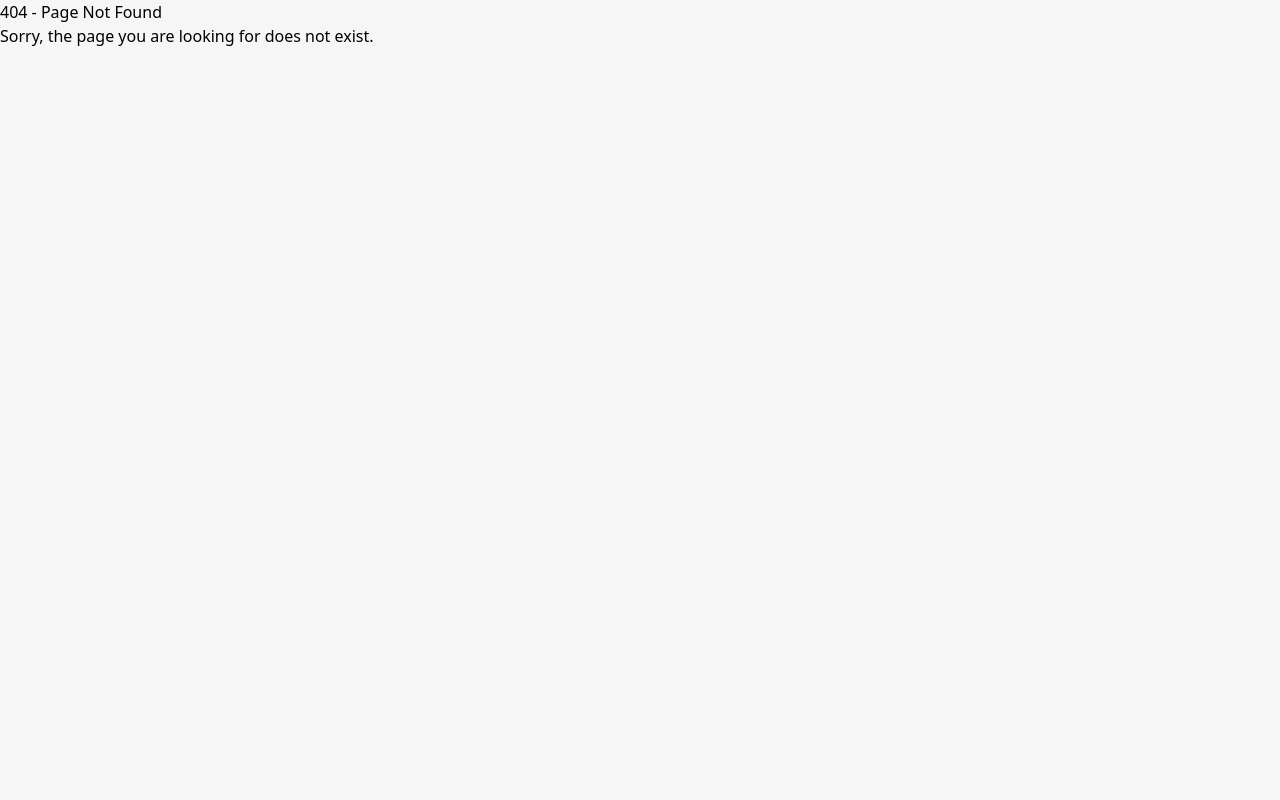
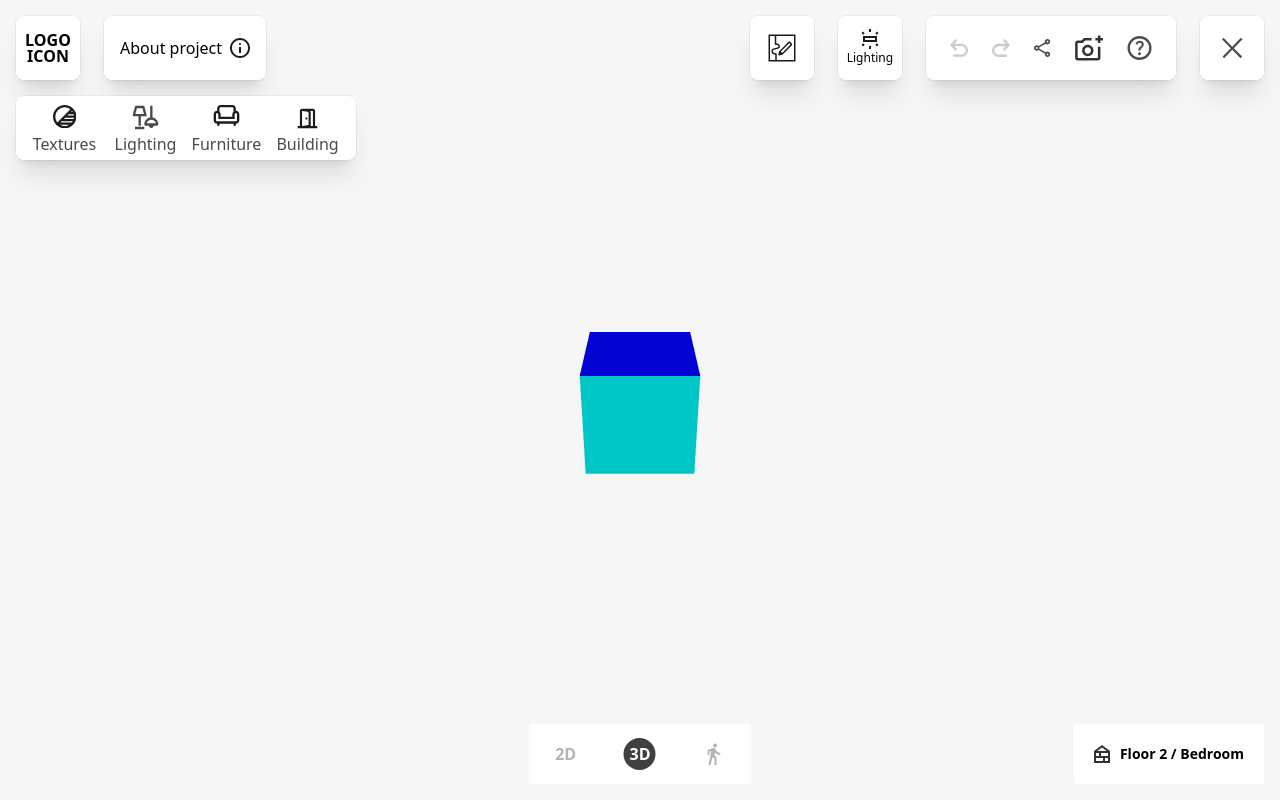
Before and after one commit to DenNice-cloud/Happyusers, a React (Create React App) app: page /building in a window 1280 px wide. Before the commit this address had no page. Built offline with nearby package versions, Linux system fonts and the light colour scheme.

Commit message:
add cube change color logic

```diff
--- a/src/App.js
+++ b/src/App.js
@@ -8,6 +8,9 @@ const App = () => {
     <Routes>
       <Route path="/" element={<MainPage />} />
       <Route path="/textures/:path" element={<MainPage />} />
+      <Route path="/lighting" element={<MainPage />} />
+      <Route path="/furniture" element={<MainPage />} />
+      <Route path="/building" element={<MainPage />} />
       {/* <Route path="/:menu" element={<MainPage />} /> */}
       <Route path="*" element={<NotFoundPage />} />
     </Routes>
--- a/src/component/Menu/TexturesMenu/TexturesMenu.jsx
+++ b/src/component/Menu/TexturesMenu/TexturesMenu.jsx
@@ -9,26 +9,32 @@ import FilterMenu from "../FilterMenu/FilterMenu";
 import FilterSection from "../FilterSection/FilterSection";
 import { useLocation } from "react-router-dom";
 
-const TexturesMenu = ({ setSelectedColor }) => {
+const TexturesMenu = ({ setSelectedTexture, setActiveButton, setSelectedColor }) => {
   const location = useLocation();
   const pathSegments = location.pathname.split("/").filter(Boolean);
   const lastSegment = pathSegments[pathSegments.length - 1];
 
   const [displayBrands, setDisplayBrands] = useState([]);
   const [data, setData] = useState();
+  const [menuFound, setMenuFound] = useState(false);
 
   useEffect(() => {
     const fetchData = async () => {
       let response;
-      if (lastSegment === "Tiles") {
-        response = await fetch("http://localhost:3005/Textures/Tiles");
-      } else if (lastSegment === "Paint") {
-        response = await fetch("http://localhost:3005/Textures/Paint");
+      setMenuFound(false);
+
+      if (lastSegment === "tiles") {
+        response = await fetch("http://localhost:3005/textures/tiles");
+      } else if (lastSegment === "paint") {
+        response = await fetch("http://localhost:3005/textures/paint");
+      } else {
+        setMenuFound(true);
+        return;
       }
       const result = await response.json();
 
       const unifiedData = {
-        textures: lastSegment === "Tiles" ? result.tiles : result.paint,
+        textures: lastSegment === "tiles" ? result.tiles : result.paint,
         filters: result.filters || [],
         brands: result.brands || [],
       };
@@ -40,12 +46,6 @@ const TexturesMenu = ({ setSelectedColor }) => {
   }, [lastSegment]);
 
   const { textures = [], filters = [], brands = [] } = data || {};
-  console.log(textures);
-  // -----------------------------------------------------------------------------------------------
-
-  // useEffect(() => {
-  //   setDisplayBrands([...displayBrands]);
-  // }, [brands]);
 
   const ExpandColorIcon = loadIcon("ExpandColorIcon");
   const FilterIcon = loadIcon("FilterIcon");
@@ -101,7 +101,9 @@ const TexturesMenu = ({ setSelectedColor }) => {
 
     if (newQuery) {
       filteredBrands = filteredBrands?.filter((brand) =>
-        Object.keys(brand).some((key) => key.toLowerCase().includes(newQuery.toLowerCase()))
+        Object.keys(brand).some((key) =>
+          key.toLowerCase().includes(newQuery.toLowerCase())
+        )
       );
     }
 
@@ -110,8 +112,17 @@ const TexturesMenu = ({ setSelectedColor }) => {
 
   return !isFilterButtonActive ? (
     <div className="absolute flex rounded-lg w-[605px] min-h-[664px] bg-[#FFFFFF] mx-4 my-4 overflow-hidden">
+      {menuFound ? (
         <div className="p-4">
-        <Breadcrumbs />
+          <Breadcrumbs setActiveButton={setActiveButton} />
+          <UseVariants />
+
+          <div>Not found items</div>
+        </div>
+      ) : (
+        <>
+          <div className="p-4">
+            <Breadcrumbs setActiveButton={setActiveButton} />
             <UseVariants />
 
             <div className="flex space-x-4">
@@ -141,7 +152,9 @@ const TexturesMenu = ({ setSelectedColor }) => {
                   key={Object.keys(brand)}
                   className="py-2"
                 >
-              <span className="font-semibold">{`${Object.keys(brand)} `}</span>
+                  <span className="font-semibold">{`${Object.keys(
+                    brand
+                  )} `}</span>
                   <span className="text-[#787878]">{`(${Object.values(
                     brand
                   )})`}</span>
@@ -173,8 +186,13 @@ const TexturesMenu = ({ setSelectedColor }) => {
                   <button
                     key={index}
                     className="flex flex-col items-center"
+                    onClick={() => setSelectedTexture(texture.texture)}
                   >
-                <img className="rounded w-[76px] h-[76px]" src={`${texture.texture}`} alt="a"/>
+                    <img
+                      className="rounded w-[76px] h-[76px]"
+                      src={`${texture.texture}`}
+                      alt="a"
+                    />
                     <span className="text-left text-xs">{texture.title}</span>
                   </button>
                 ))}
@@ -222,7 +240,7 @@ const TexturesMenu = ({ setSelectedColor }) => {
                               key={index}
                               className="border rounded h-4 w-4 mr-3 mb-2"
                               style={{ backgroundColor: color }}
-                          onClick={setSelectedColor(color)}
+                              onClick={() => setSelectedColor(color)}
                             ></button>
                           ))}
                         </div>
@@ -237,6 +255,8 @@ const TexturesMenu = ({ setSelectedColor }) => {
                 ))}
             </div>
           </div>
+        </>
+      )}
     </div>
   ) : (
     <FilterMenu
--- a/src/component/UI/Breadcrumbs/Breadcrumbs.jsx
+++ b/src/component/UI/Breadcrumbs/Breadcrumbs.jsx
@@ -1,20 +1,30 @@
 import React from "react";
 import loadIcon from "../IconLoader/iconLoader";
-import { Link, useLocation } from "react-router-dom";
+import { Link, useLocation, useNavigate } from "react-router-dom";
 
-const Breadcrumbs = () => {
+const Breadcrumbs = ({ setActiveButton }) => {
   const ExpandIcon = loadIcon("ExpandIcon");
   const ExpandSmallIcon = loadIcon("ExpandSmallIcon");
 
   const location = useLocation();
   const { pathname } = location;
   const parts = pathname.split("/").filter((part) => part !== "");
+  const navigate = useNavigate();
+
+  const handleClick = (event, index) => {
+    if (index < 1) {
+      event.preventDefault();
+      setActiveButton("");
+      navigate("/");
+    }
+  };
 
   return (
-    <div className="flex items-center py-4">
+    <div className="flex flex-wrap items-center my-4">
       <Link
         to={`/`}
         className="flex items-center"
+        onClick={(event) => handleClick(event, 0)}
       >
         <ExpandIcon />
         <span className="px-2 hover:text-[#FF5C00]">Surface name</span>
@@ -26,6 +36,7 @@ const Breadcrumbs = () => {
           <Link
             to={`/${parts.slice(0, index + 1).join("/")}`}
             className="px-2 hover:text-[#FF5C00]"
+            onClick={(event) => handleClick(event, index)}
           >
             {index <= parts.length - 1 &&
               part.replace(/\b\w/g, (firstLetter) => firstLetter.toUpperCase())}
--- a/src/component/UI/CubeComponent/CubeComponent.js
+++ b/src/component/UI/CubeComponent/CubeComponent.js
@@ -1,4 +1,4 @@
-import { useEffect, useRef, useState } from "react";
+import { useEffect, useRef } from "react";
 import * as THREE from "three";
 
 const CubeComponent = ({
@@ -10,6 +10,7 @@ const CubeComponent = ({
   setSelectedColor,
   color,
   selectedTexture,
+  setSelectedTexture,
 }) => {
   const scene = new THREE.Scene();
   const camera = new THREE.PerspectiveCamera(
@@ -22,8 +23,6 @@ const CubeComponent = ({
   let faceEdges = null;
 
   const cubeRef = useRef(cube);
-  // const [previousTexture, setPreviousTexture] = useState(null);
-  // const [previousColor, setPreviousColor] = useState(null);
 
   scene.add(cube);
 
@@ -178,27 +177,24 @@ const CubeComponent = ({
   }, [setSelectedFace]);
 
   useEffect(() => {
+    console.log(color);
     if (selectedFace !== null && cubeRef.current) {
       const materials = cubeRef.current.material;
 
       if (selectedTexture ) {
         const loader = new THREE.TextureLoader();
+
         loader.load(selectedTexture, (texture) => {
           if (materials[selectedFace]) {
             materials[selectedFace].map = texture;
-            // materials[selectedFace].color.set(0xffffff);
             materials[selectedFace].needsUpdate = true;
-            // setPreviousTexture(selectedTexture);
-            // setPreviousColor(null);
+            setSelectedTexture('')
           }
         });
-      } else if (color ) {
+      } else if (color) {
         if (materials[selectedFace]) {
-          // materials[selectedFace].map = null;
           materials[selectedFace].color.set(color);
           materials[selectedFace].needsUpdate = true;
-          // setPreviousColor(color);
-          // setPreviousTexture(null);
         }
       }
     }
--- a/src/component/UI/UseVariants/UseVariants.jsx
+++ b/src/component/UI/UseVariants/UseVariants.jsx
@@ -2,30 +2,31 @@ import React, { useState } from "react";
 import { Link, useNavigate } from "react-router-dom";
 
 const UseVariants = () => {
-  const [activeButton, setActiveButton] = useState("Tiles");
+  const [activeButton, setActiveButton] = useState("tiles");
   const navigate = useNavigate();
 
   const handleClick = (button) => {
     setActiveButton(button);
-    navigate(`/Textures/${button}`);
+    navigate(`/textures/${button}`);
   };
 
-  // OBJECT
-  const variants = ["Tiles", "Paint", "Wallpaper"];
-  // OBJECT
+  const variants = ["tiles", "paint", "wallpaper"];
 
   return (
     <div className="py-4">
       <div className="bg-[#FFFFFF] flex item-center justify-between">
-        {variants.map(variant => (
+        {variants.map((variant) => (
           <Link
-          to={`/Textures/${variant}`}
+            key={variant}
+            to={`/textures/${variant}`}
             className={`rounded px-3 py-1 ${
               activeButton === `${variant}` && "bg-[#FECC00] font-bold"
             }`}
             onClick={() => handleClick(`${variant}`)}
           >
-          {variant}
+            {variant.replace(/\b\w/g, (firstLetter) =>
+              firstLetter.toUpperCase()
+            )}
           </Link>
         ))}
       </div>
--- a/src/component/pages/MainPage.jsx
+++ b/src/component/pages/MainPage.jsx
@@ -2,14 +2,12 @@ import React, { useState } from "react";
 import CubeComponent from "component/ui/CubeComponent/CubeComponent";
 import TexturesMenu from "component/menu/TexturesMenu/TexturesMenu";
 import * as THREE from "three";
-import { useNavigate, useLocation } from "react-router-dom";
+import { useNavigate, Link } from "react-router-dom";
 import loadIcon from "component/ui/IconLoader/iconLoader";
 import SceneOrientation from "component/ui/SceneOrientation/SceneOrientation";
 import FloorAndBedroom from "component/ui/FloorAndBedroom/FloorAndBedroom";
 
 const MainPage = () => {
-  // const location = useLocation();
-  // const fullPath = location.pathname;
   const LeftIcon = loadIcon("LeftIcon");
   const RightIcon = loadIcon("RightIcon");
   const ShareIcon = loadIcon("ShareIcon");
@@ -29,7 +27,7 @@ const MainPage = () => {
   const [activeButton, setActiveButton] = useState(null);
   const [selectedFace, setSelectedFace] = useState(null);
   const [color, setSelectedColor] = useState("");
-  console.log(color);
+  const [selectedTexture, setSelectedTexture] = useState("");
 
   const navigate = useNavigate();
 
@@ -47,30 +45,30 @@ const MainPage = () => {
     {
       icon: PartialIcon,
       text: "Textures",
-      key: "Textures",
-      path: "/Textures/Tiles",
-      fill: activeButton === "Textures" ? "#FFFFFF" : "#1C1C1C",
+      key: "textures",
+      path: "/textures/tiles",
+      fill: activeButton === "textures" ? "#FFFFFF" : "#1C1C1C",
     },
     {
       icon: LightGroupIcon,
       text: "Lighting",
-      key: "Lighting",
-      path: "/Lighting",
-      fill: activeButton === "Lighting" ? "#FFFFFF" : "#1C1C1C",
+      key: "lighting",
+      path: "/lighting",
+      fill: activeButton === "lighting" ? "#FFFFFF" : "#1C1C1C",
     },
     {
       icon: ChairIcon,
       text: "Furniture",
-      key: "Furniture",
-      path: "/Furniture",
-      fill: activeButton === "Furniture" ? "#FFFFFF" : "#1C1C1C",
+      key: "furniture",
+      path: "/furniture",
+      fill: activeButton === "furniture" ? "#FFFFFF" : "#1C1C1C",
     },
     {
       icon: DoorOpenIcon,
       text: "Building",
-      key: "Building",
-      path: "/Building",
-      fill: activeButton === "Building" ? "#FFFFFF" : "#1C1C1C",
+      key: "building",
+      path: "/building",
+      fill: activeButton === "building" ? "#FFFFFF" : "#1C1C1C",
     },
   ];
 
@@ -90,24 +88,34 @@ const MainPage = () => {
       <header className="fixed top-0 left-0 right-0">
         <div className="flex flex-row justify-between px-4 py-4">
           <div className="flex flex-row space-x-6">
-            <div className="bg-[#FFFFFF] font-[800] leading-4 text-base text-center h-16 w-16 rounded-lg ring-1 ring-slate-900/5 shadow-xl flex flex-col justify-center">
+            <Link
+              to={"/main"}
+              className="bg-[#FFFFFF] font-[800] leading-4 text-base text-center h-16 w-16 rounded-lg ring-1 ring-slate-900/5 shadow-xl flex flex-col justify-center"
+            >
               LOGO
               <br />
               ICON
-            </div>
+            </Link>
             <div className="bg-[#FFFFFF] rounded-lg px-4 py-2 ring-1 ring-slate-900/5 shadow-xl flex items-center justify-center">
               About project
               <InfoIcon className="ml-2" />
             </div>
           </div>
+
           <div className="flex flex-row space-x-6">
-            <button className="bg-[#FFFFFF] h-16 w-16 rounded-lg ring-1 ring-slate-900/5 shadow-xl flex items-center justify-center">
+            <Link
+              to={"/stylus"}
+              className="bg-[#FFFFFF] h-16 w-16 rounded-lg ring-1 ring-slate-900/5 shadow-xl flex items-center justify-center"
+            >
               <StylusIcon />
-            </button>
-            <button className="bg-[#FFFFFF] font-[300] text-[12px] h-16 w-16 rounded-lg ring-1 ring-slate-900/5 shadow-xl flex flex-col items-center justify-center">
+            </Link>
+            <Link
+              to={"/notFoundPage"}
+              className="bg-[#FFFFFF] font-[300] text-[12px] h-16 w-16 rounded-lg ring-1 ring-slate-900/5 shadow-xl flex flex-col items-center justify-center"
+            >
               <LightIcon />
               Lighting
-            </button>
+            </Link>
             <div className="bg-[#FFFFFF] h-16 w-auto rounded-lg px-4 py-8 ring-1 ring-slate-900/5 shadow-xl space-x-2 flex items-center">
               <button className="opacity-25 px-2 py-2 flex items-center justify-center hover:opacity-100">
                 <LeftIcon />
@@ -156,10 +164,20 @@ const MainPage = () => {
           </div>
         </div>
 
-        {activeButton === "Textures" && (
+        {activeButton === "textures" && (
           <TexturesMenu
+            setActiveButton={setActiveButton}
             setSelectedColor={setSelectedColor}
+            setSelectedTexture={setSelectedTexture}
           />
+        )}
+
+        {(activeButton === "lighting" ||
+          activeButton === "furniture" ||
+          activeButton === "building") && (
+          <div className="absolute rounded-lg w-[340px] min-h-[80px] bg-[#FFFFFF] mx-4 my-4 flex justify-center items-center">
+            Unable to load this menu
+          </div>
         )}
       </header>
 
@@ -174,6 +192,8 @@ const MainPage = () => {
         cube={cube}
         setSelectedColor={setSelectedColor}
         color={color}
+        selectedTexture={selectedTexture}
+        setSelectedTexture={setSelectedTexture}
       />
     </div>
   );
--- a/src/component/pages/NotFoundPage/NotFoundPage.jsx
+++ b/src/component/pages/NotFoundPage/NotFoundPage.jsx
@@ -2,7 +2,7 @@ import React from "react";
 
 const NotFoundPage = () => {
   return (
-    <div>
+    <div className="flex flex-col items-center justify-center h-screen">
       <h1>404 - Page Not Found</h1>
       <p>Sorry, the page you are looking for does not exist.</p>
     </div>
```
Lines whose indentation alone changed are shown as unchanged.
